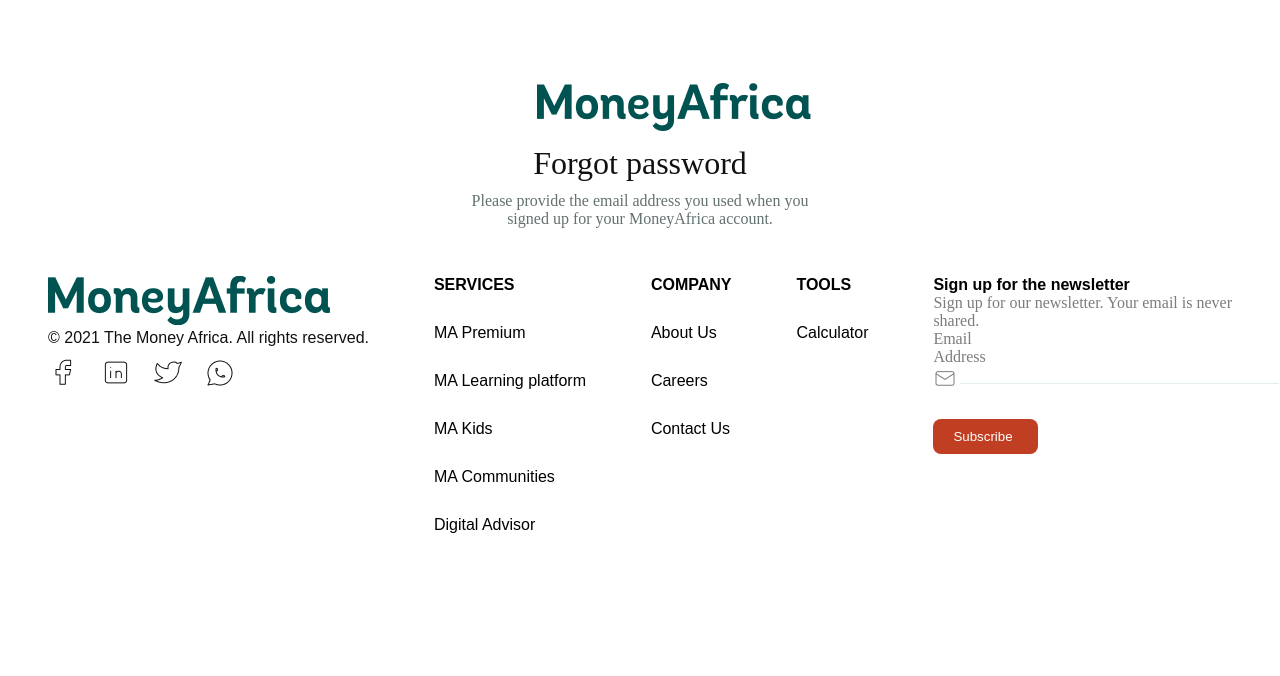
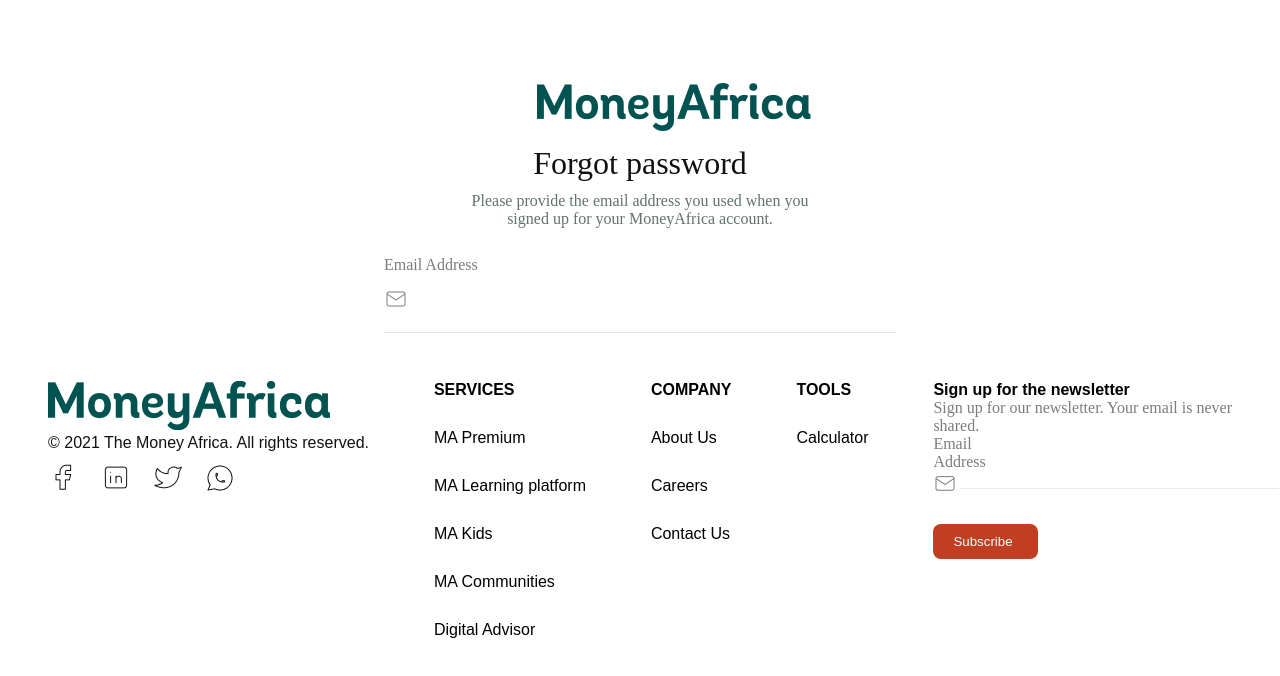
Before and after one commit to victory-nwawunze/clone-financial-website, a React (Create React App) app: page /moneyAfrica/MoneyAfricaResetPassword in a window 1280 px wide. Shown: the top 676 px of the page. Built offline with nearby package versions, Linux system fonts and the light colour scheme.

Commit message:
Creating MoneyAfricaResetPasswordPage

```diff
--- a/src/components/MoneyAfricaResetPassword/MoneyAfricaResetPassword.js
+++ b/src/components/MoneyAfricaResetPassword/MoneyAfricaResetPassword.js
@@ -2,6 +2,7 @@
 
 import React from "react";
 import MoneyAfricaGreenLogo from "../../images/MoneyAfricaGreenLogoImage.png";
+import EmailIcon from "../../images/EmailIcon.png";
 const MoneyAfricaResetPassword = () => {
   return (
     <React.Fragment>
@@ -13,6 +14,13 @@
         Please provide the email address you used when you
         <br /> signed up for your MoneyAfrica account.
       </p>
+      <div className="MoneyAfricaResetPageInputStyles">
+        <p className="ETextInputTextStyles">Email Address</p>
+        <div className="PositionEmailTextStyles">
+          <img src={EmailIcon} />
+        </div>
+        <input type="text" className="EmailTextInputTextStyle" />
+      </div>
     </React.Fragment>
   );
 };
--- a/src/index.css
+++ b/src/index.css
@@ -2590,6 +2590,29 @@
   color: #637170
 }
 
+.MoneyAfricaResetPageInputStyles {
+  margin: auto;
+  margin-top: 28px;
+  width: 40%;
+}
+.PositionEmailTextStyles {
+    padding-top: 10px;
+}
+input.EmailTextInputTextStyle {
+    width: 100%;
+    border-top: none;
+    outline: none;
+    border-left: none;
+    border-right: none;
+    border-bottom: 1px solid #E5E5E5;
+}
+.ETextInputTextStyles {
+  font-weight: 400;
+  font-size: 16px;
+  padding-bottom: 3px;
+  color: #7C7C7C;
+}
+
 .MarginMoneyAfricaGreenLogoImage {
   padding-top: 83px;
   padding-left: 537px;
```
